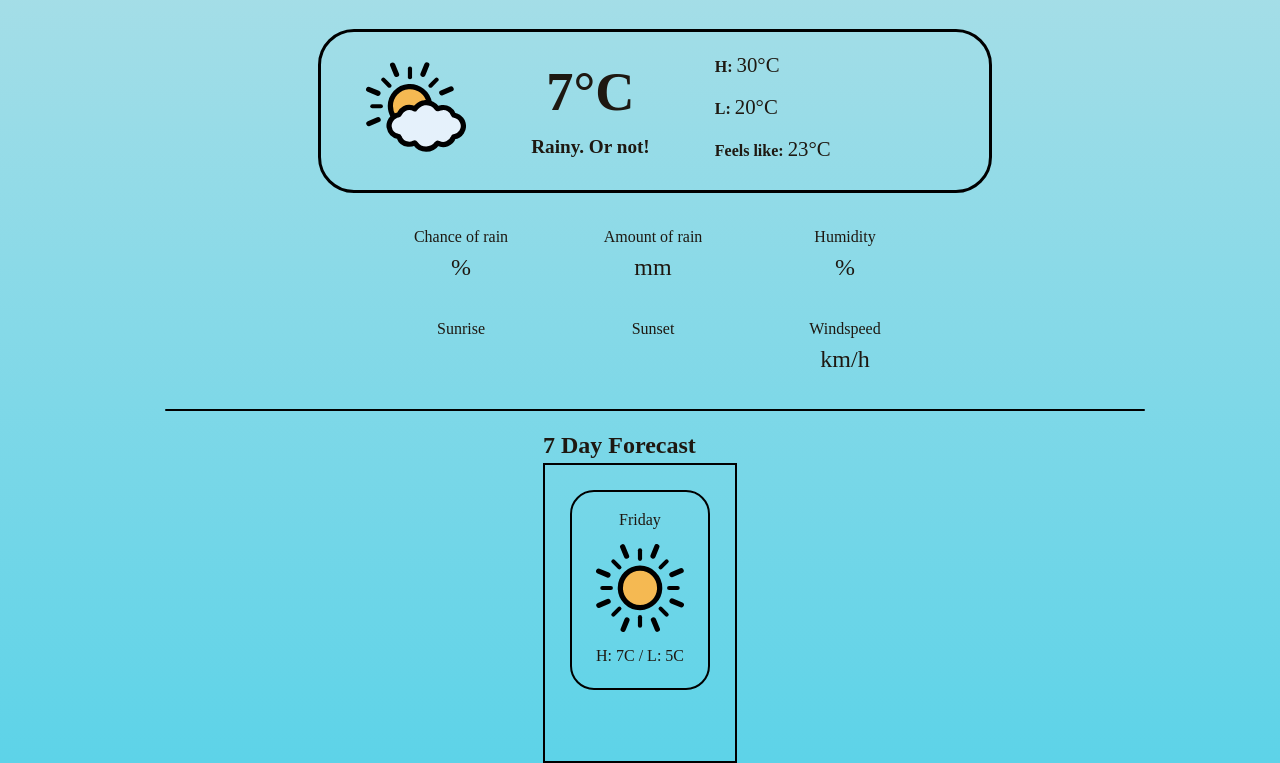
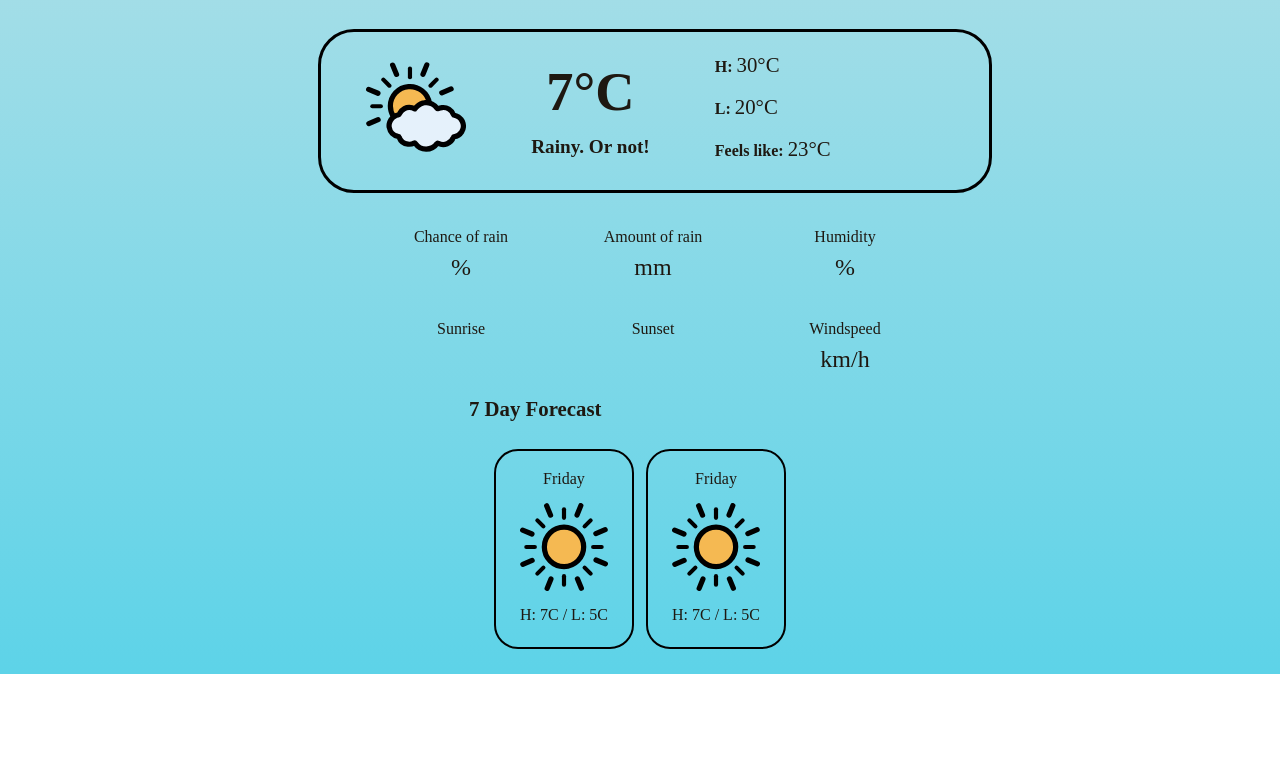
Before and after one commit to JellyRollJunior/jelly-weather, a website built with webpack: page src/index.html in a window 1280 px wide. Shown: the part 173-936 px from the top of the page. After the commit the page ends 847 px from the top, so only its background shows below. Built offline with nearby package versions, Linux system fonts and the light colour scheme.

Commit message:
Add spacing between forecast cards

```diff
--- a/src/index.html
+++ b/src/index.html
@@ -84,10 +84,14 @@
             </div>
           </div>
         </section>
-        <hr>
         <section class="forecast">
           <h2>7 Day Forecast</h2>
           <div class="forecast-card-holder">
+            <div class="card">
+              <div>Friday</div>
+              <img src="svg/clear-day.svg" alt="">
+              <div>H: 7C / L: 5C</div>
+            </div>
             <div class="card">
               <div>Friday</div>
               <img src="svg/clear-day.svg" alt="">
--- a/src/styles.css
+++ b/src/styles.css
@@ -145,27 +145,14 @@ hr {
   font-size: 1.5rem;
 }
 
-hr {
-  width: 100%;
-  height: 2px;
-  background-color: black;
-  margin-left: 30px;
-  border: none;
-  border-radius: 10px;
-}
-
 .forecast {
   margin-top: 16px;
 }
 
-.forecast > h2 {
-  font-size: 1.5rem;
-}
-
 .forecast-card-holder {
-  height: 300px;
+  display: flex;
+  gap: 12px;
   padding: 25px;
-  border: 2px solid black;
 }
 
 .card {
```
